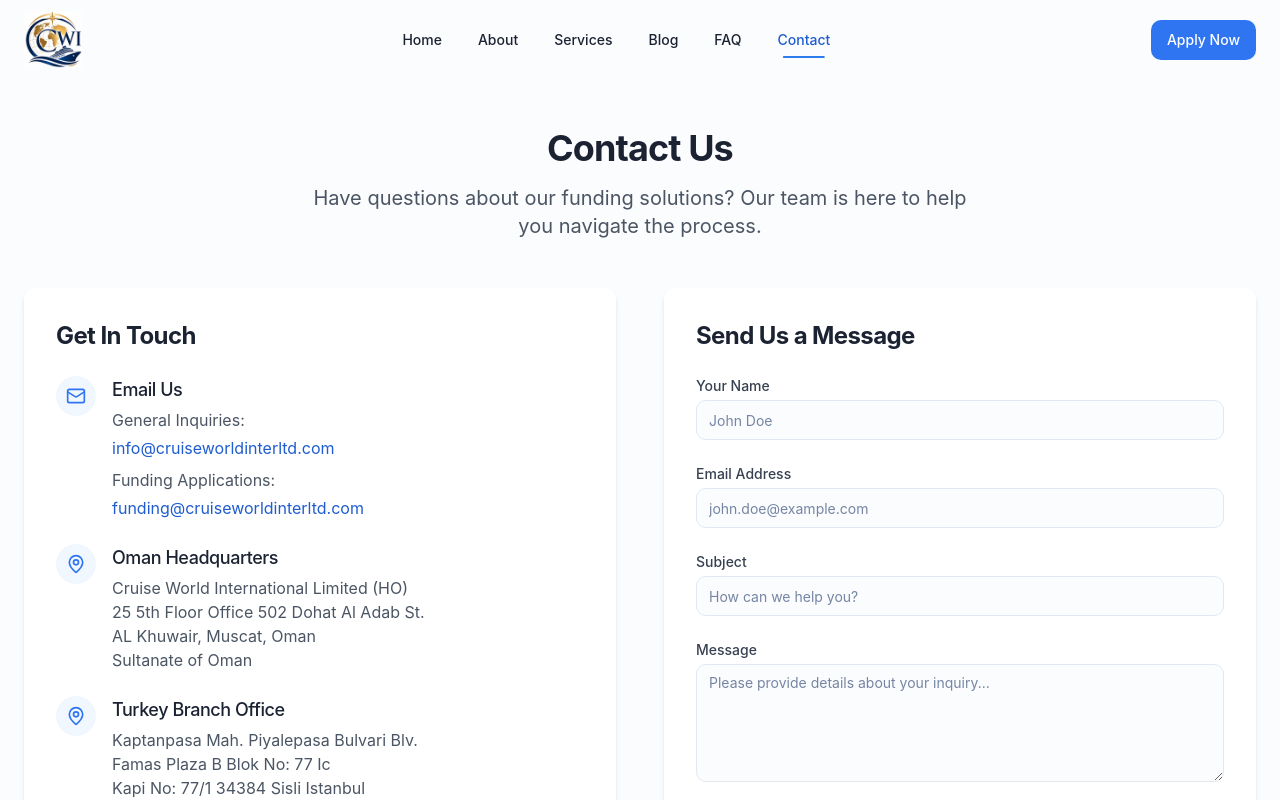
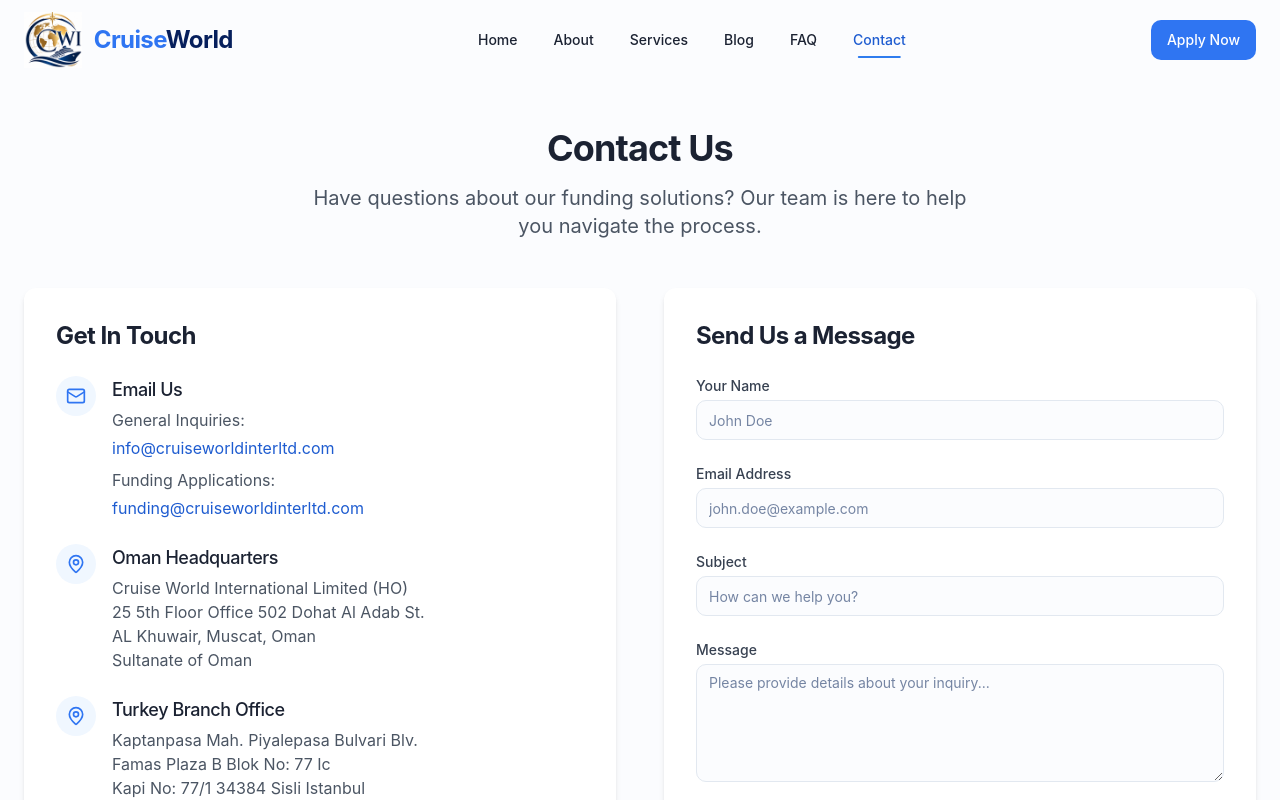
Before and after one commit to sanjaypurab/cruise-funding-portal, a React (Vite) app: page /contact in a window 1280 px wide. Shown: the top 800 px of the page. Built offline with nearby package versions, Linux system fonts and the light colour scheme.

Commit message:
Changes
Co-authored-by: sanjaypurab <189831239+sanjaypurab@users.noreply.github.com>

```diff
--- a/src/components/Navbar.tsx
+++ b/src/components/Navbar.tsx
@@ -46,12 +46,15 @@ const Navbar: React.FC = () => {
       <div className="container mx-auto px-4 md:px-6">
         <div className="flex items-center justify-between h-20">
           {/* Logo */}
-          <Link to="/" className="flex items-center" aria-label="Cruise World International Limited — Home">
+          <Link to="/" className="flex items-center gap-3" aria-label="Cruise World International Limited — Home">
             <img
               src={logoUrl}
               alt="Cruise World International Limited"
               className="h-14 w-auto"
             />
+            <h1 className="text-2xl font-bold tracking-tight text-cruise-900 hidden sm:block">
+              <span className="text-cruise-500">Cruise</span>World
+            </h1>
           </Link>
 
           {/* Desktop Nav */}
```
